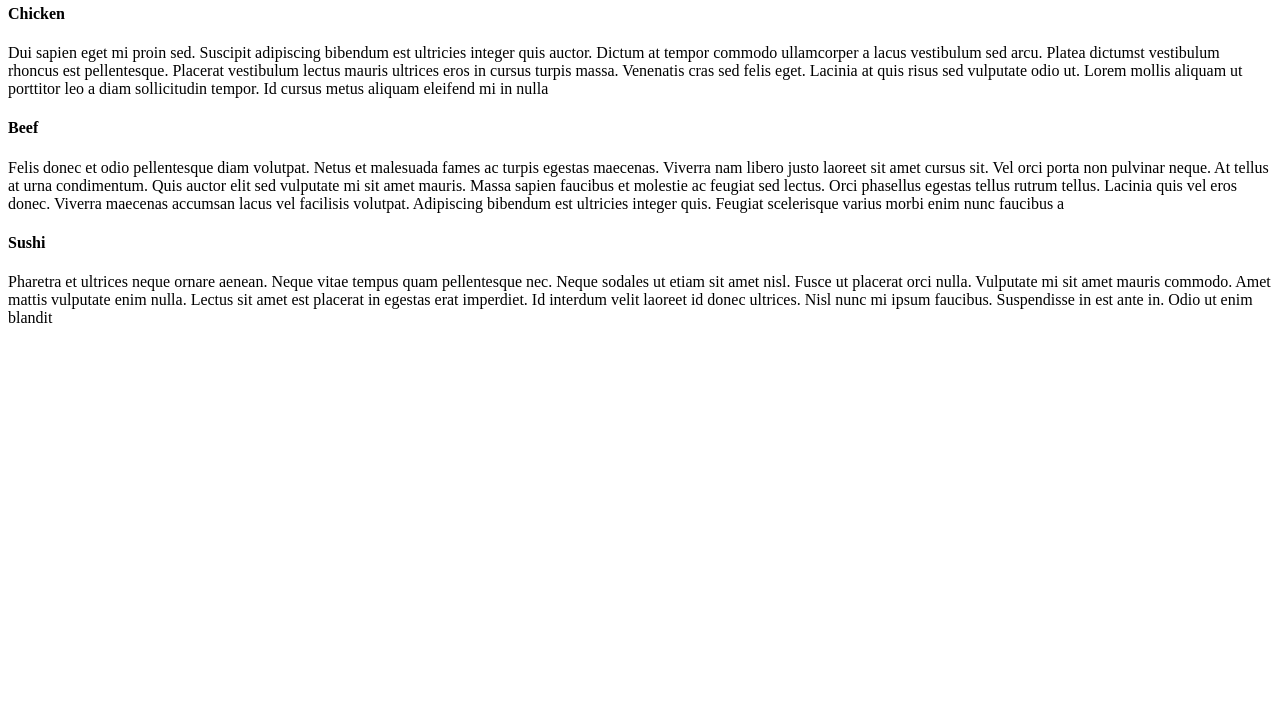
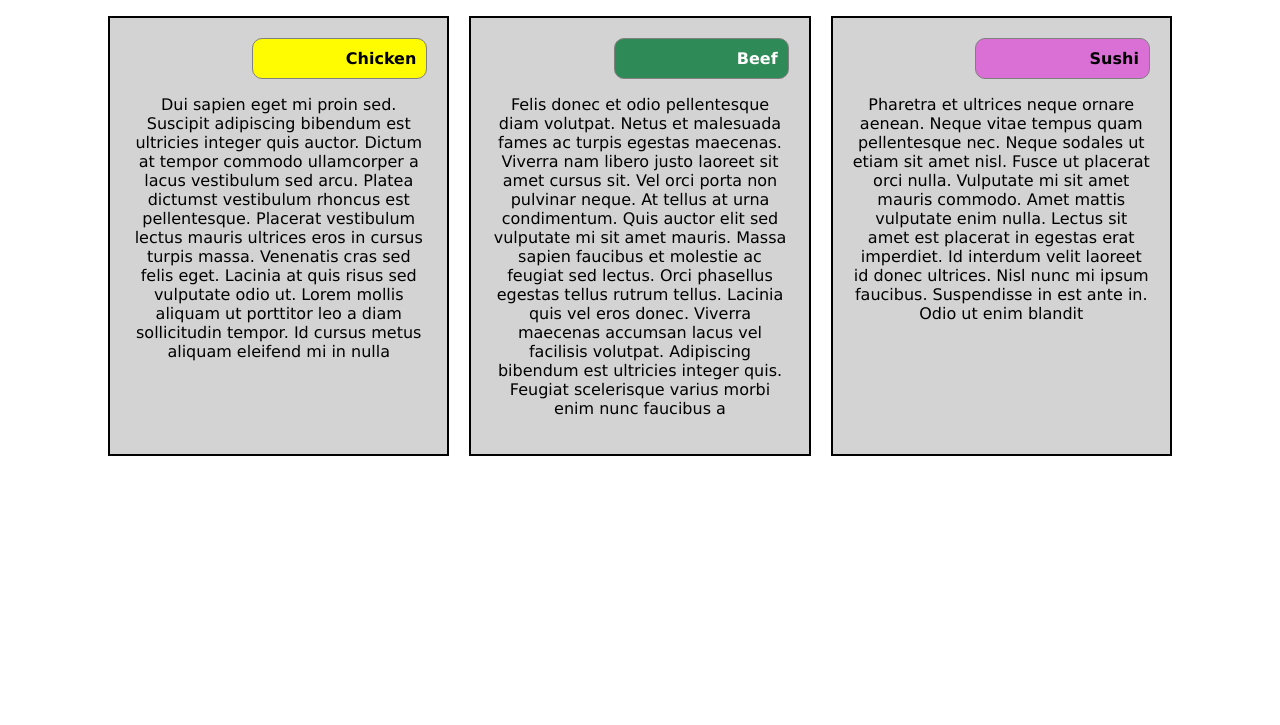
Before and after one commit to webmyy/Week2, a plain HTML site: page test.html in a window 1280 px wide. Shown: the part 75-800 px from the top of the page. Drawn offline with Linux system fonts and the light colour scheme.

Commit message:
Signed-off-by: Yousif <yousifmd@outlook.com>

```diff
--- a/style.css
+++ b/style.css
@@ -1,4 +1,53 @@
-h1{
-background-color:red;
-text-align:center;
+* {
+    box-sizing: border-box;
+
 }
+
+body {
+    font-family: Verdana, Arial, Helvetica, sans-serif;
+  }
+h1 {
+    text-align: center;
+}
+
+.mainSec {
+
+   width: 100%;
+   display: flex;
+   justify-content: center;
+   flex-wrap: wrap;
+   text-align: center;
+
+  }
+
+h4 {
+    text-align: right;
+    border: 1px solid gray;
+    border-radius: 10px;
+    padding: 10px;
+    width:175px;
+    margin: 0 0 0 auto;
+
+    }
+    .h41 {
+        background-color: #FFFB01;
+    }
+    .h42 {
+        background-color: #2E8B57;
+        color: white;
+    }
+    .h43 {
+        background-color: #DA70D6;
+    }
+
+
+.cont1, .cont2, .cont3 {
+    background-color: #D3D3D3;
+    padding: 20px;
+    margin: 10px;
+    border: 2px solid black;
+    float: left;
+    width: 27%;
+    padding: 20px;
+
+   }
```
